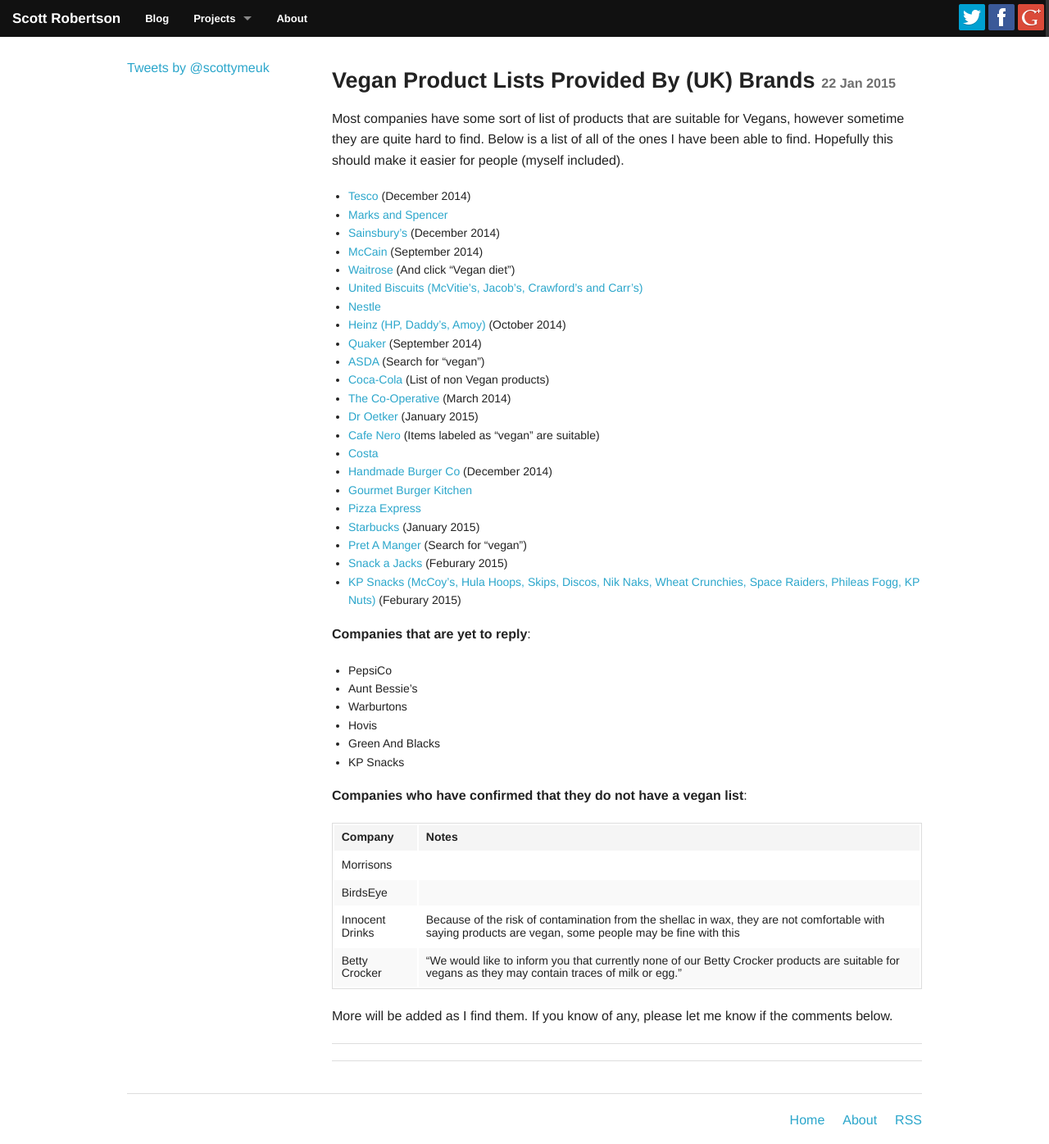
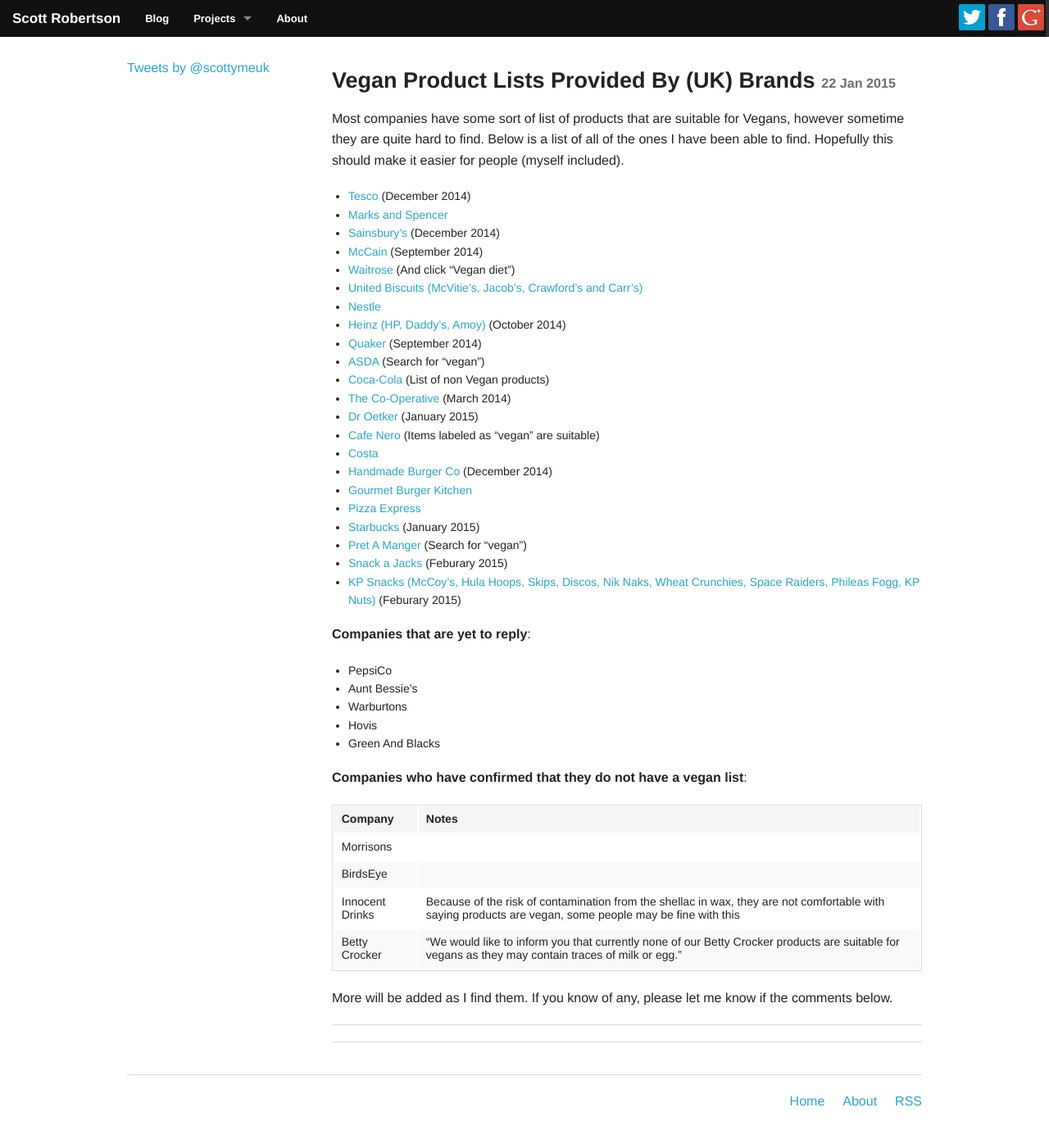
Before and after one commit to scottrobertson/scottrobertson.me, a Jekyll site: the page built from _posts/2015-01-22-uk-brands-vegan-lists.markdown, in a window 1280 px wide. Shown: the whole page at 82% size. Built offline with Jekyll 4.4.1, drawn with Linux system fonts in a browser that asks for light colours; nearby versions of some CDN libraries; Markdown is read by kramdown in place of the engine named in the settings; comment, search, counter and statistics services are not loaded; after the commit the page ends 1374 px from its top, so only the background shows below that.

Commit message:
Update 2015-01-22-uk-brands-vegan-lists.markdown

```diff
--- a/_posts/2015-01-22-uk-brands-vegan-lists.markdown
+++ b/_posts/2015-01-22-uk-brands-vegan-lists.markdown
@@ -37,7 +37,6 @@
 - Warburtons
 - Hovis
 - Green And Blacks
-- KP Snacks
 
 **Companies who have confirmed that they do not have a vegan list**:
 
```
